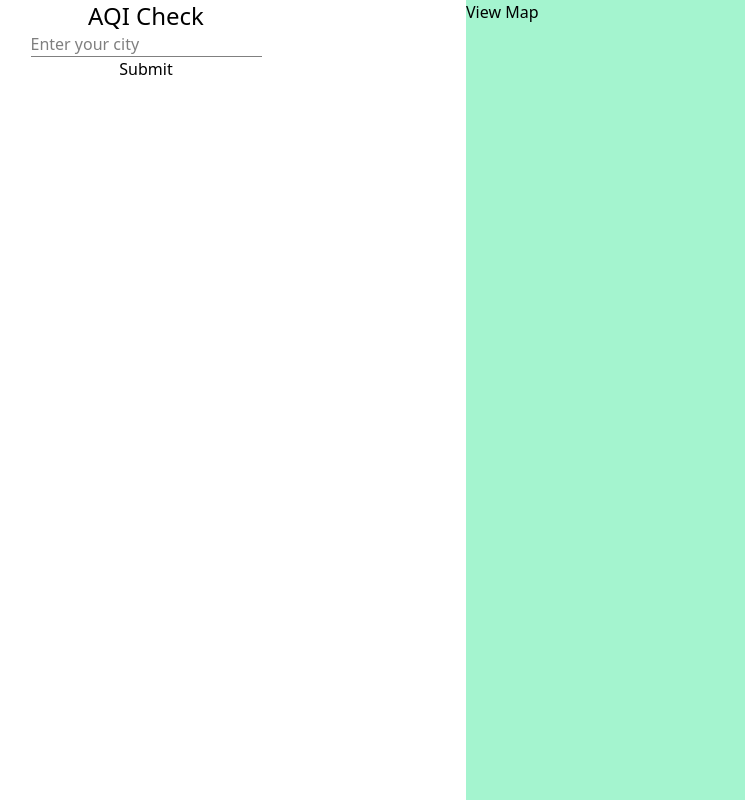
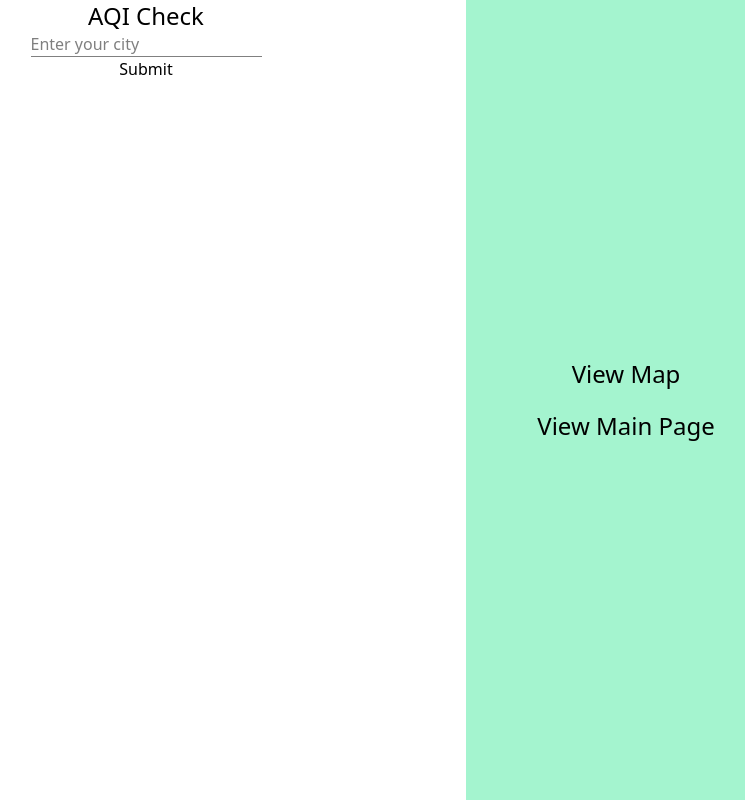
Before and after one commit to R3ndrex/AQICheck, a React (Vite) app: page / in a window 1280 px wide. Both pictures are taken after a click on the element 1236 px from the left and 44 px from the top of the page. Shown: the whole page, without its empty margins (494-1239 px from the left). Built offline with nearby package versions, Linux system fonts and the light colour scheme.

Commit message:
Add main page link and align items to center x and y, make text bigger add gap

```diff
--- a/src/components/Template.jsx
+++ b/src/components/Template.jsx
@@ -14,11 +14,12 @@ export default function Template() {
                 <div className="h-[1rem]"></div>
             </div>
             <aside
-                className={`absolute top-0 right-0 bg-emerald-200 h-[100vh] w-[25%] ${
+                className={`absolute text-2xl flex flex-col gap-5 justify-center items-center top-0 right-0 bg-emerald-200 h-[100vh] w-[25%] ${
                     visible ? "" : "invisible"
                 }`}
             >
                 <Link to={"/map"}>View Map</Link>
+                <Link to={""}>View Main Page</Link>
             </aside>
         </>
     );
```
